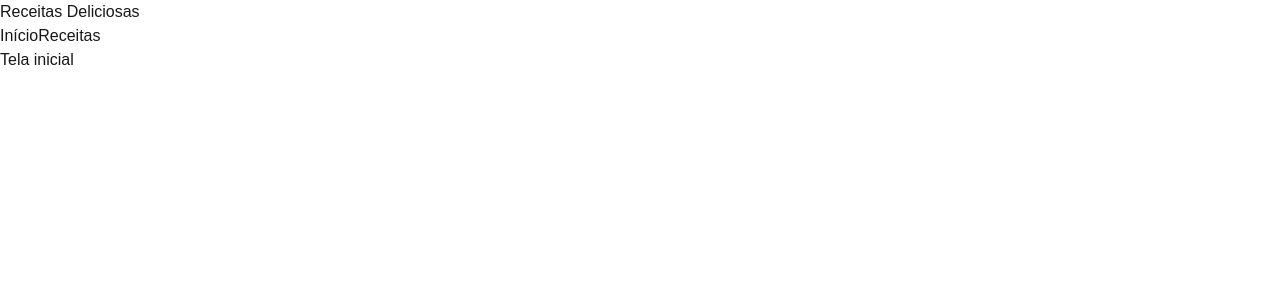
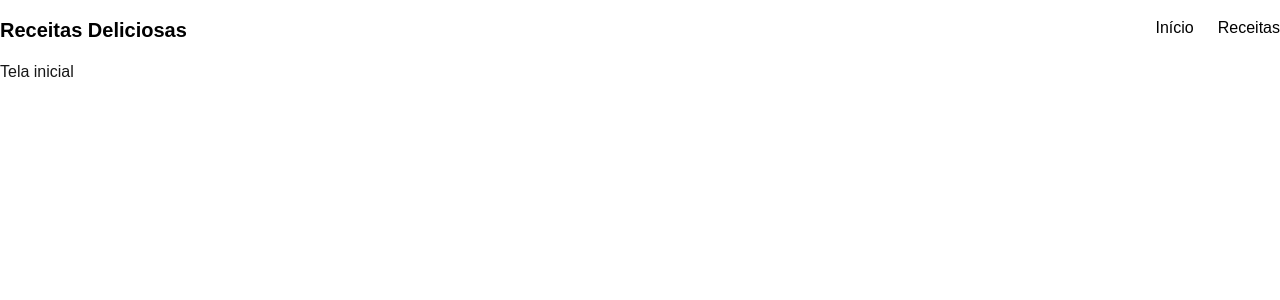
Before and after one commit to fabriciopontesf/Receitas, a Next.js app: page / in a window 1280 px wide. Shown: the top 300 px of the page. Built offline with nearby package versions, Linux system fonts and the light colour scheme.

Commit message:
feat: adiciona estilos ao header

```diff
--- a/src/components/Header/index.tsx
+++ b/src/components/Header/index.tsx
@@ -2,18 +2,18 @@ import Link from "next/link";
 
 export default function Header() {
     return (
-        <header>
-            <Link href="/">Receitas Deliciosas</Link>
-
-            <nav>
-                <Link href="/">
-                    Início
-                </Link>
-
-                <Link href="/receitas">
-                    Receitas
-                </Link>
-            </nav>
+        <header className="w-full bg-white text-black py-4">
+            <div className="flex justify-between container mx-auto">
+                <Link className="text-xl font-bold hover:scale-105 transition-all" href="/">Receitas Deliciosas</Link>
+                <nav className="flex gap-6">
+                    <Link className="hover:text-orange-500 transition-colors" href="/">
+                        Início
+                    </Link>
+                    <Link className="hover:text-orange-500 transition-colors" href="/receitas">
+                        Receitas
+                    </Link>
+                </nav>
+            </div>
         </header>
     )
 }
```
